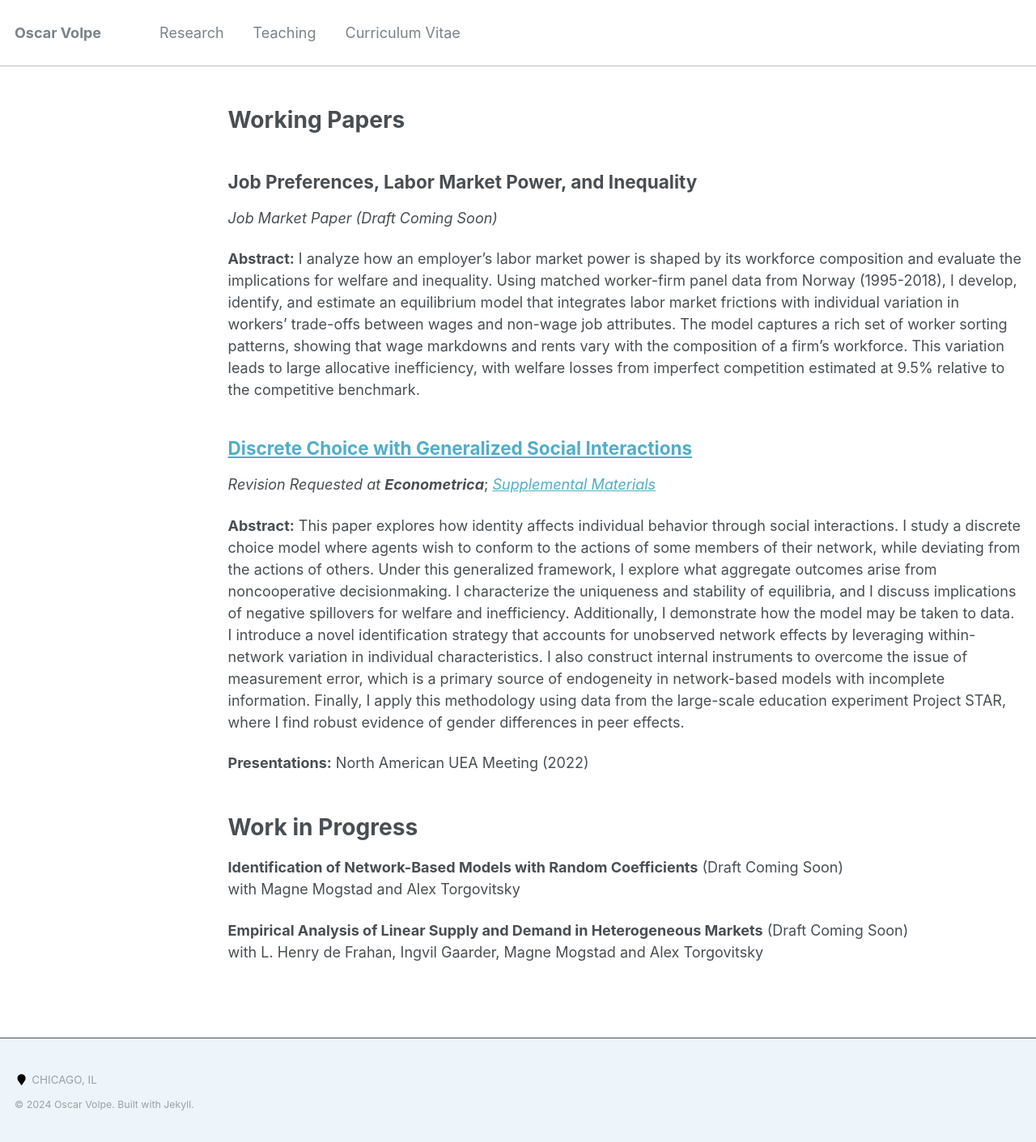
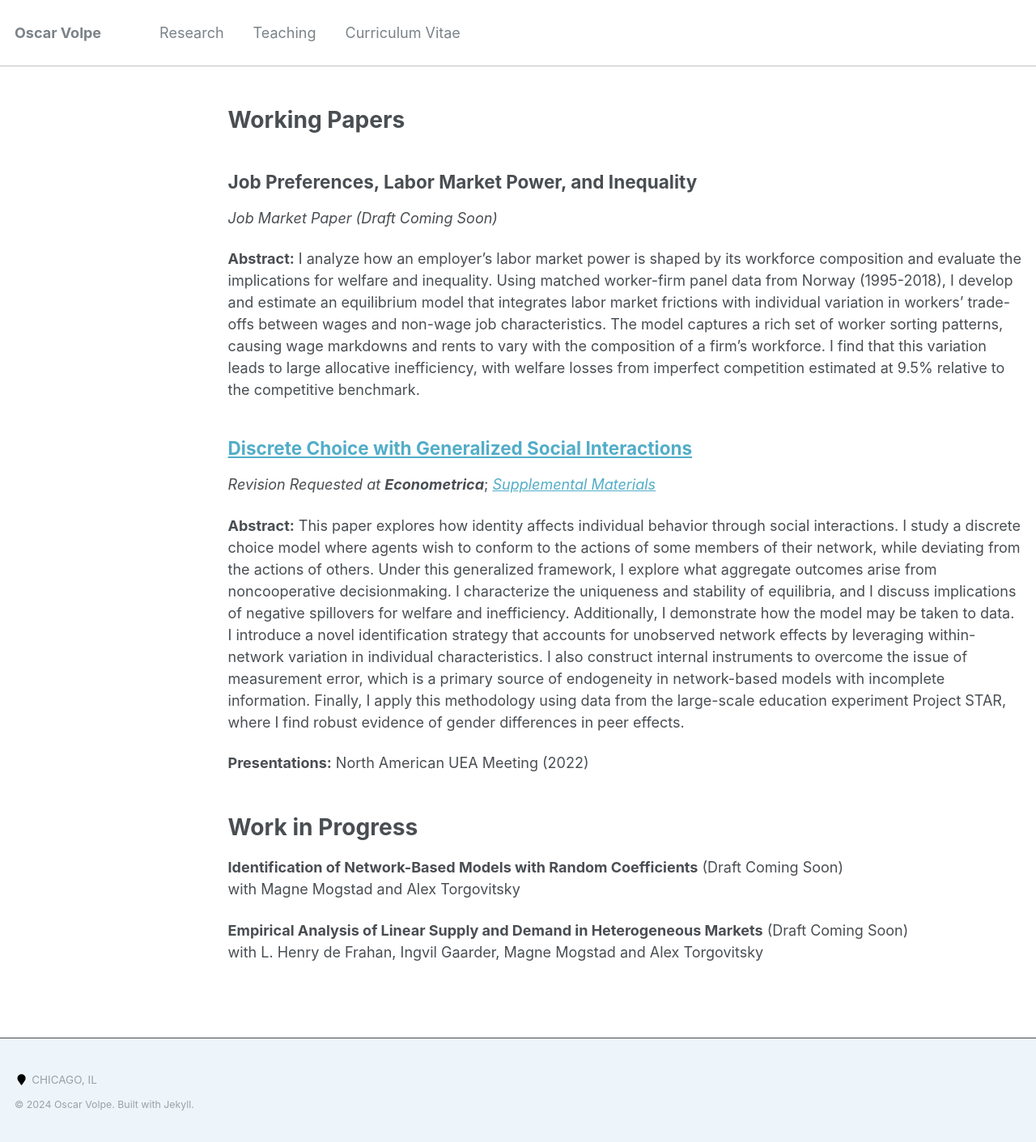
Before and after one commit to ovolpe/ovolpe.github.io, a Jekyll site: the page built from _pages/research.md, in a window 1280 px wide. Shown: the whole page at 81% size. Built offline with Jekyll 4.4.1, drawn with Linux system fonts in a browser that asks for light colours.

Commit message:
Update research.md

```diff
--- a/_pages/research.md
+++ b/_pages/research.md
@@ -11,7 +11,7 @@ author_profile: false
 ## **Job Preferences, Labor Market Power, and Inequality**
 _Job Market Paper (Draft Coming Soon)_ <br>
 
-**Abstract:** I analyze how an employer's labor market power is shaped by its workforce composition and evaluate the implications for welfare and inequality. Using matched worker-firm panel data from Norway (1995-2018), I develop, identify, and estimate an equilibrium model that integrates labor market frictions with individual variation in workers' trade-offs between wages and non-wage job attributes. The model captures a rich set of worker sorting patterns, showing that wage markdowns and rents vary with the composition of a firm’s workforce. This variation leads to large allocative inefficiency, with welfare losses from imperfect competition estimated at 9.5% relative to the competitive benchmark.
+**Abstract:** I analyze how an employer's labor market power is shaped by its workforce composition and evaluate the implications for welfare and inequality. Using matched worker-firm panel data from Norway (1995-2018), I develop and estimate an equilibrium model that integrates labor market frictions with individual variation in workers' trade-offs between wages and non-wage job characteristics. The model captures a rich set of worker sorting patterns, causing wage markdowns and rents to vary with the composition of a firm's workforce. I find that this variation leads to large allocative inefficiency, with welfare losses from imperfect competition estimated at 9.5% relative to the competitive benchmark.
 
 
 ## [**Discrete Choice with Generalized Social Interactions**](/files/dcwgsi_paper.pdf)
```
